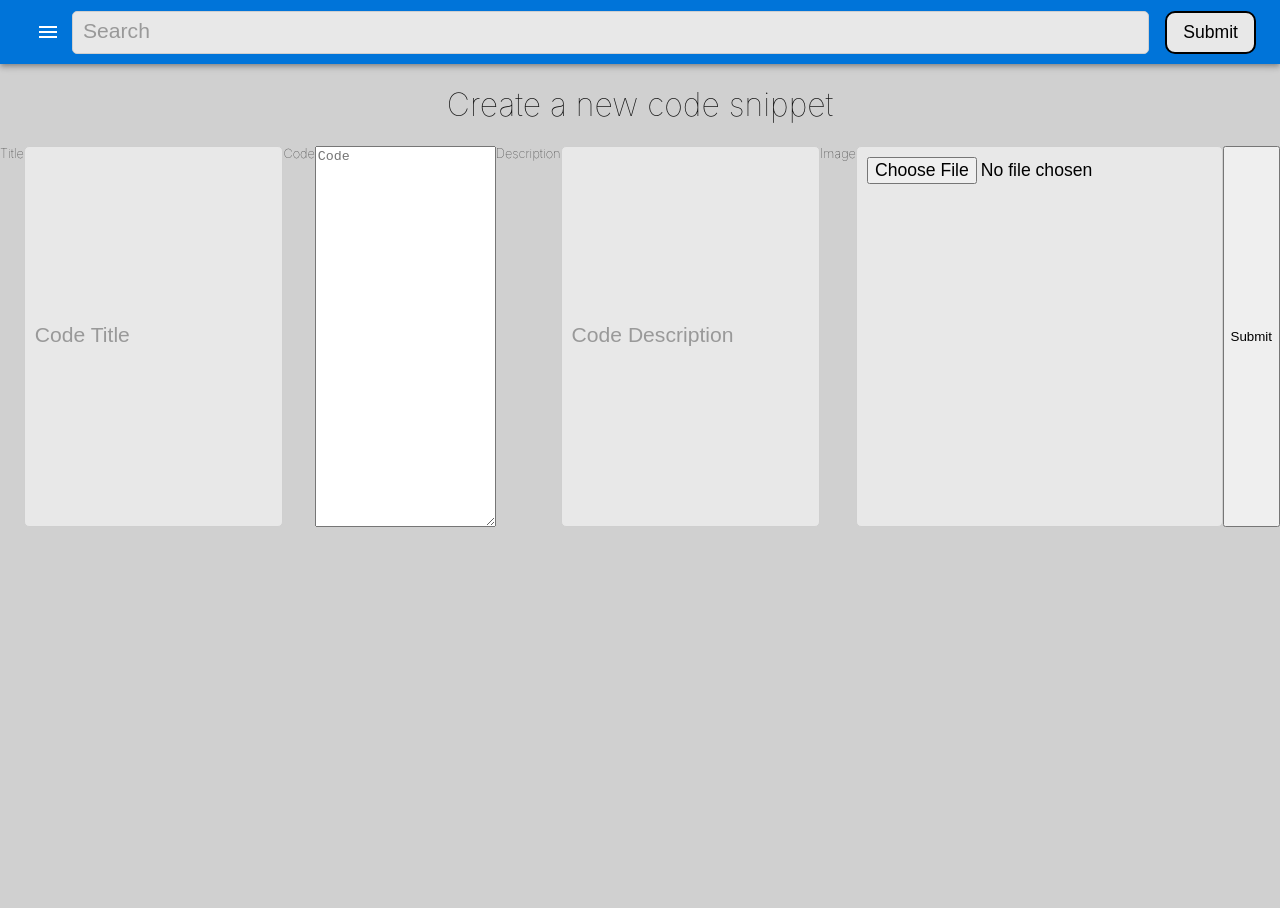
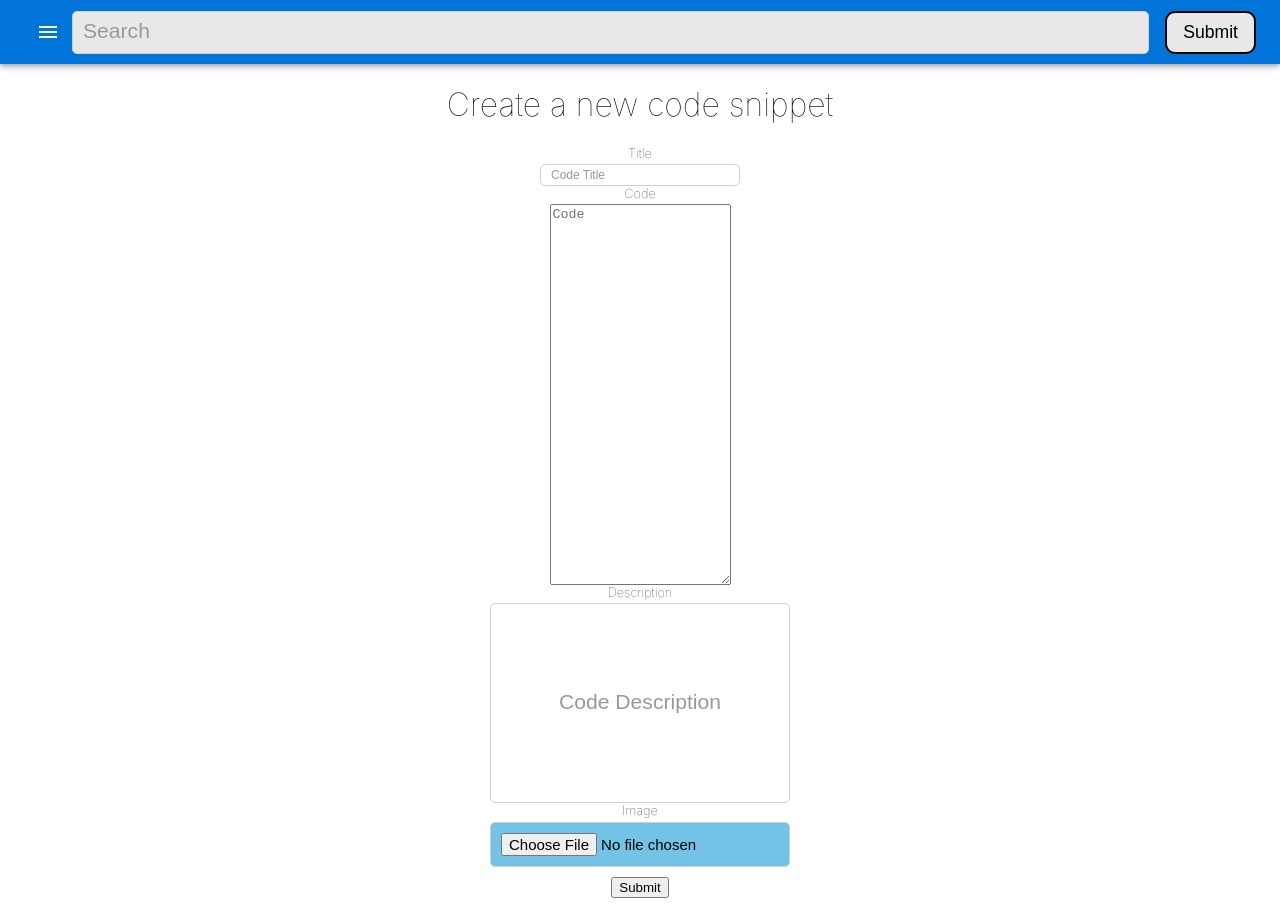
Before and after one commit to 99Raul/front-end-group, a React (Create React App) app: page /create in a window 1280 px wide. Before the commit the page ends 800 px from the top, so only its background shows below. Built offline with nearby package versions, Linux system fonts and the light colour scheme.

Commit message:
style on codeform

```diff
--- a/src/App.js
+++ b/src/App.js
@@ -13,7 +13,7 @@ function App() {
 	const [authToken, setAuthToken] = useState(null);
 
 	return (
-		<>
+		<div className = "main">
 			<Route
 				path='*'
 				render={() => {
@@ -78,7 +78,7 @@ function App() {
 					}}
 				/>
 			</Switch>
-		</>
+		</div>
 	);
 }
 
--- /dev/null
+++ b/src/components/CodeForm/codeForm.css
@@ -0,0 +1,32 @@
+.code-form{
+    display: flex;
+    flex-direction: column;
+    justify-content: space-between;
+    align-items: center;
+}
+
+.title-input {
+    background: rgb(255, 255, 255);
+    width: 200px;
+    height: 20px;
+    display: flex;
+    position: center;
+    font-size: 10px;
+}
+
+.description-input {
+    background: rgb(255, 255, 255);
+    height: 200px;
+    width: 300px;
+    text-align: center;
+}
+
+.image-input {
+    background: rgb(114, 195, 229);
+    width: 300px;
+    font-size: 15px;
+}
+
+.submit-button{
+    margin: 10px;
+}
--- a/src/components/CodeForm/codeForm.js
+++ b/src/components/CodeForm/codeForm.js
@@ -1,10 +1,10 @@
 import React from 'react';
-
+import "./codeForm.css";
 function codeForm(props) {
 	return (
-		<form encType='multipart/form-data' onSubmit={props.handleSubmit}>
+		<form className = "code-form" encType='multipart/form-data' onSubmit={props.handleSubmit}>
 			<label htmlFor='title'>Title</label>
-			<input
+			<input className = "title-input"
 				type='text'
 				placeholder='Code Title'
 				value={props.code.title}
@@ -15,7 +15,7 @@ function codeForm(props) {
 			/>
 
 			<label htmlFor='body'>Code</label>
-			<textarea
+			<textarea className = "code-input"
 				rows='25'
 				value={props.code.body}
 				onChange={props.handleChange}
@@ -25,7 +25,7 @@ function codeForm(props) {
 			/>
 
 			<label htmlFor='description'>Description</label>
-			<input
+			<input className = "description-input"
 				type='text'
 				value={props.code.description}
 				onChange={props.handleChange}
@@ -35,7 +35,7 @@ function codeForm(props) {
 			/>
 
 			<label htmlFor='image'>Image</label>
-			<input
+			<input className = "image-input"
 				type='file'
 				onChange={props.handleChange}
 				placeholder='Code image'
@@ -43,7 +43,7 @@ function codeForm(props) {
 				id='img'
 			/>
 
-			<button type='submit'>Submit</button>
+			<button className = "submit-button" type='submit'>Submit</button>
 		</form>
 	);
 }
--- a/src/components/CodeInfo/codeInfo.css
+++ b/src/components/CodeInfo/codeInfo.css
@@ -10,7 +10,8 @@
 
 .button {
 	font-size: 16px;
-	border: solid red;
 	padding: 10px 15px;
-
+	margin: 10px;
+	display: flex;
+	align-items: flex-end;
 }
--- a/src/components/CodeInfo/codeInfo.js
+++ b/src/components/CodeInfo/codeInfo.js
@@ -52,7 +52,7 @@ function CodeInfo(props) {
 			<p>{code.description}</p>
 			<img className='code-info-image' src={code.img} alt={code.description} />
 			<div>
-				<Link to={`${code._id}/edit`} className='button'>
+				<Link to={`${code._id}/edit`} className='not-a-button'>
 					Edit
 				</Link>
 				<button className='button' onClick={deleteCode}>
--- a/src/index.css
+++ b/src/index.css
@@ -6,7 +6,7 @@
 
 body {
 	margin: 0;
-	background: rgb(208, 208, 208);
+	background: white;
 	font-family: -apple-system, BlinkMacSystemFont, 'Segoe UI', 'Roboto', 'Oxygen',
 		'Ubuntu', 'Cantarell', 'Fira Sans', 'Droid Sans', 'Helvetica Neue',
 		sans-serif;
```
